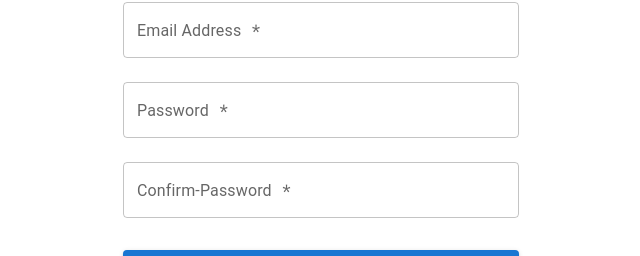
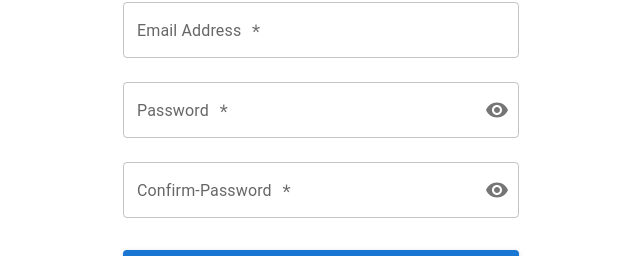
Before and after one commit to ixpsych29/Attendance-WebApp, a React (Vite) app in the folder FrontEnd/: page /signup in a window 1280 px wide. Shown: the part 334-590 px from the top of the page, without its empty margins (319-959 px from the left). Built offline with nearby package versions, Linux system fonts and the light colour scheme.

Commit message:
eye icon for possword visibility added on signup

```diff
--- a/FrontEnd/src/App.jsx
+++ b/FrontEnd/src/App.jsx
@@ -1,5 +1,3 @@
-// import "./App.css";
-
 import Dashboard from "./Components/Dashboard";
 import ProfilePage from "./Components/ProfilePage";
 import { BrowserRouter, Navigate, Route, Routes } from "react-router-dom";
--- a/FrontEnd/src/Components/Attendence.jsx
+++ b/FrontEnd/src/Components/Attendence.jsx
@@ -1,5 +1,4 @@
 import { Box, Container } from "@mui/system";
-// import RecordList from "./RecordList";
 import PictureCam from "./PictureCam";
 import { CssBaseline } from "@mui/material";
 import { useContext, useEffect, useState } from "react";
--- a/FrontEnd/src/Components/Dashboard.jsx
+++ b/FrontEnd/src/Components/Dashboard.jsx
@@ -43,7 +43,6 @@
 
   useEffect(() => {
     fetchRecords();
-
     const intervalId = setInterval(() => {
       fetchRecords();
     }, 60000); //after every 1 minute
--- a/FrontEnd/src/Components/SignupForm.jsx
+++ b/FrontEnd/src/Components/SignupForm.jsx
@@ -10,6 +10,9 @@
 import { Link as RouterLink, useNavigate } from "react-router-dom";
 import { useState } from "react";
 import axios from "axios";
+import { IconButton, InputAdornment } from "@mui/material";
+import VisibilityOffIcon from "@mui/icons-material/VisibilityOff";
+import VisibilityIcon from "@mui/icons-material/Visibility";
 
 function Copyright(props) {
   return (
@@ -33,6 +36,7 @@
 // TODO remove, this demo shouldn't need to reset the theme.
 
 export default function SignupForm() {
+  const [showPassword, setShowPassword] = useState(false);
   const navigate = useNavigate();
   const [formData, setFormData] = useState({
     name: "",
@@ -179,13 +183,26 @@
             fullWidth
             name="password"
             label="Password"
-            type="password"
+            type={showPassword ? "text" : "password"}
             id="password"
             autoComplete="current-password"
             value={formData.password}
             onChange={handleChanges}
             error={errors.password}
             helperText={errors.password}
+            InputProps={{
+              endAdornment: (
+                <InputAdornment position="end">
+                  <IconButton
+                    aria-label="toggle password visibility"
+                    onClick={() => setShowPassword(!showPassword)}
+                    edge="end"
+                  >
+                    {showPassword ? <VisibilityOffIcon /> : <VisibilityIcon />}
+                  </IconButton>
+                </InputAdornment>
+              ),
+            }}
           />
           <TextField
             margin="normal"
@@ -193,13 +210,26 @@
             fullWidth
             name="confirmPassword"
             label="Confirm-Password"
-            type="password"
+            type={showPassword ? "text" : "password"}
             id="confirmPassword"
             autoComplete="confirm-password"
             value={formData.confirmPassword}
             onChange={handleChanges}
             error={!!errors.confirmPassword}
             helperText={errors.confirmPassword}
+            InputProps={{
+              endAdornment: (
+                <InputAdornment position="end">
+                  <IconButton
+                    aria-label="toggle password visibility"
+                    onClick={() => setShowPassword(!showPassword)}
+                    edge="end"
+                  >
+                    {showPassword ? <VisibilityOffIcon /> : <VisibilityIcon />}
+                  </IconButton>
+                </InputAdornment>
+              ),
+            }}
           />
           <Button
             type="submit"
```
Also changed, not shown: 1 other file (tests, documents, lock files or other folders).
